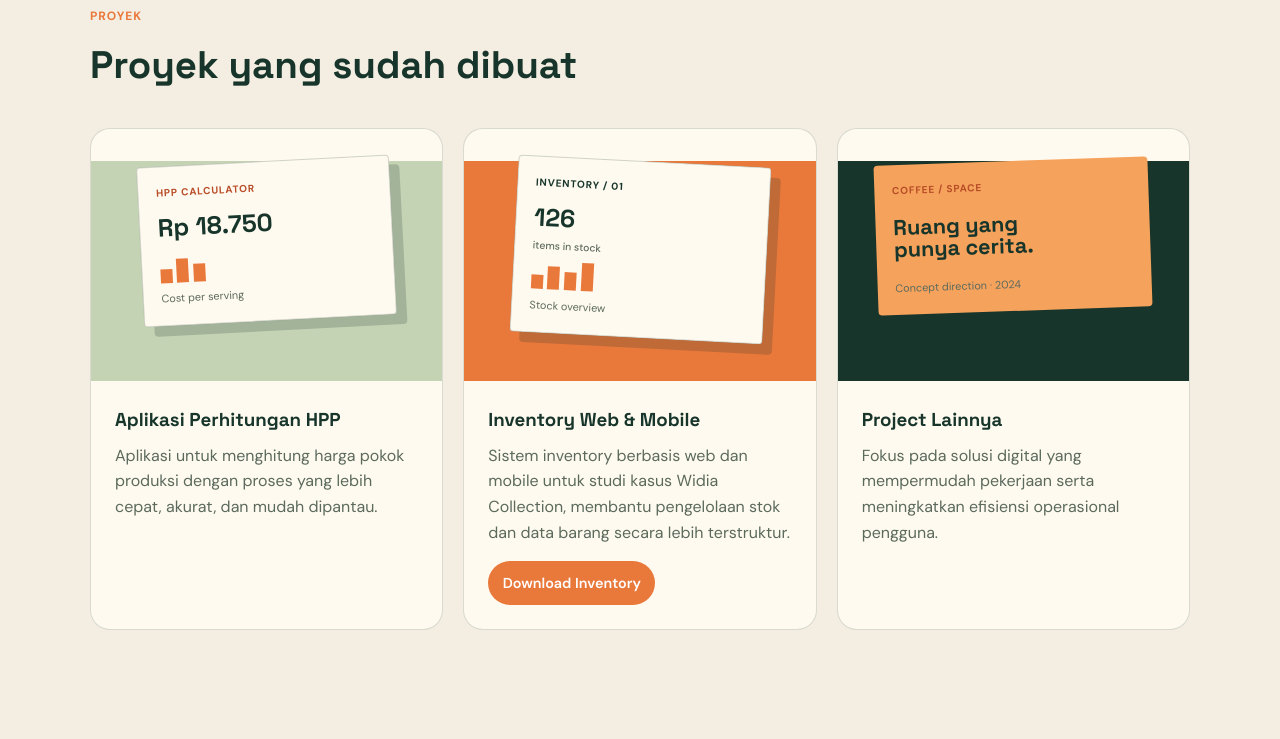
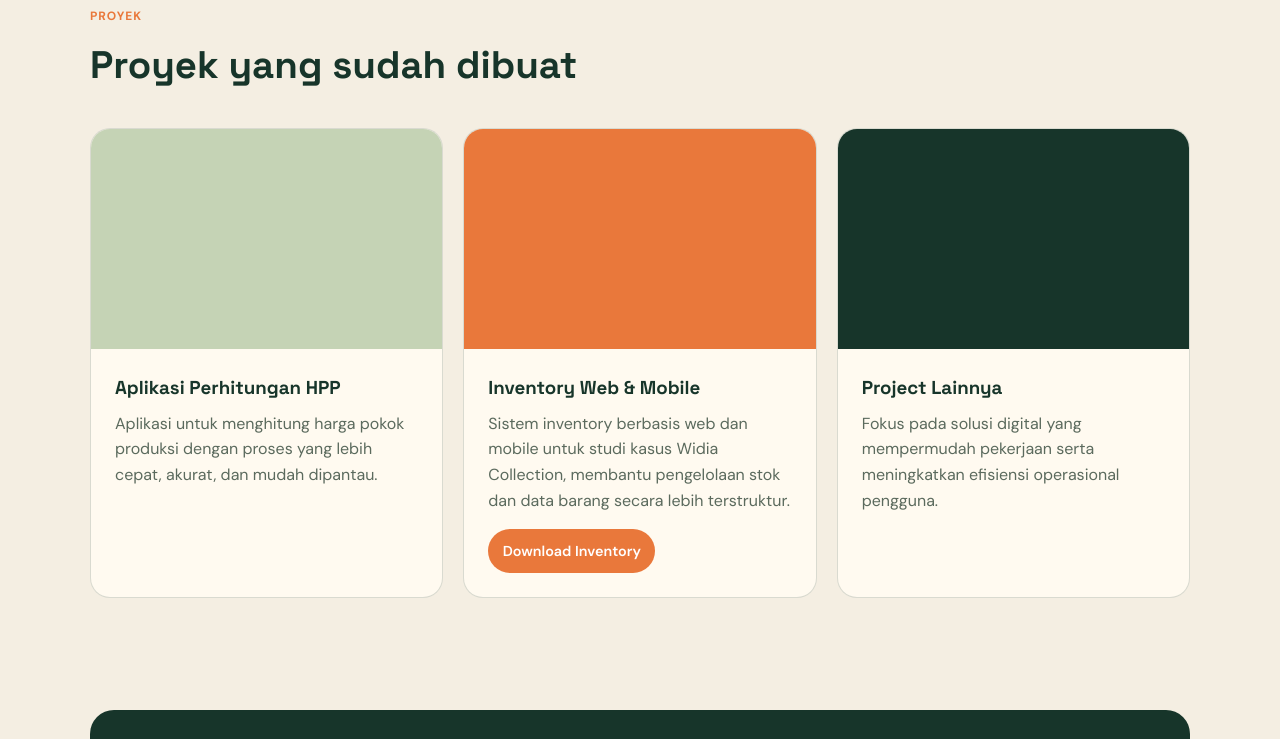
Before and after one commit to Mzaee/Portofolio, a plain HTML site: page index.html in a window 1280 px wide. Shown: the part 2060-2799 px from the top of the page. Drawn offline with Linux system fonts and the light colour scheme.

Commit message:
Remove temporary project previews

```diff
--- a/index.html
+++ b/index.html
@@ -118,14 +118,7 @@
 
           <div class="projects-grid">
             <article class="project-card">
-              <div class="project-thumb thumb-one" aria-label="Preview aplikasi kalkulator HPP">
-                <div class="mockup-window">
-                  <span class="mockup-label">HPP CALCULATOR</span>
-                  <strong>Rp 18.750</strong>
-                  <div class="mockup-bars"><i></i><i></i><i></i></div>
-                  <small>Cost per serving</small>
-                </div>
-              </div>
+              <div class="project-thumb thumb-one"></div>
               <div class="project-body">
                 <h3>Aplikasi Perhitungan HPP</h3>
                 <p>
@@ -136,14 +129,7 @@
             </article>
 
             <article class="project-card">
-              <div class="project-thumb thumb-two" aria-label="Preview dashboard inventory">
-                <div class="mockup-window inventory-preview">
-                  <span class="mockup-label">INVENTORY / 01</span>
-                  <strong>126 <small>items in stock</small></strong>
-                  <div class="mockup-bars"><i></i><i></i><i></i><i></i></div>
-                  <small>Stock overview</small>
-                </div>
-              </div>
+              <div class="project-thumb thumb-two"></div>
               <div class="project-body">
                 <h3>Inventory Web & Mobile</h3>
                 <p>
@@ -155,13 +141,7 @@
             </article>
 
             <article class="project-card">
-              <div class="project-thumb thumb-three" aria-label="Preview konsep coffee shop">
-                <div class="shop-preview">
-                  <span>COFFEE / SPACE</span>
-                  <strong>Ruang yang<br />punya cerita.</strong>
-                  <small>Concept direction · 2024</small>
-                </div>
-              </div>
+              <div class="project-thumb thumb-three"></div>
               <div class="project-body">
                 <h3>Project Lainnya</h3>
                 <p>
--- a/styles.css
+++ b/styles.css
@@ -253,95 +253,6 @@ a {
   background: #17352a;
 }
 
-.mockup-window {
-  width: 72%;
-  min-height: 150px;
-  margin: 2rem auto 0;
-  padding: 1.1rem;
-  display: flex;
-  flex-direction: column;
-  gap: 0.45rem;
-  background: #fffaf0;
-  color: var(--deep);
-  border: 1px solid rgba(23, 53, 42, 0.2);
-  border-radius: 4px;
-  box-shadow: 10px 10px 0 rgba(23, 53, 42, 0.2);
-  transform: rotate(-3deg);
-}
-
-.mockup-label,
-.shop-preview span {
-  color: var(--primary-dark);
-  font-size: 0.63rem;
-  font-weight: 700;
-  letter-spacing: 0.08em;
-}
-
-.mockup-window strong {
-  font-family: "Space Grotesk", sans-serif;
-  font-size: 1.55rem;
-}
-
-.mockup-window strong small {
-  display: block;
-  color: var(--muted);
-  font-family: "DM Sans", sans-serif;
-  font-size: 0.65rem;
-  font-weight: 500;
-}
-
-.mockup-window > small,
-.shop-preview small {
-  color: var(--muted);
-  font-size: 0.68rem;
-}
-
-.mockup-bars {
-  display: flex;
-  align-items: end;
-  gap: 0.3rem;
-  height: 28px;
-}
-
-.mockup-bars i {
-  display: block;
-  width: 12px;
-  height: 50%;
-  background: var(--primary);
-}
-
-.mockup-bars i:nth-child(2) { height: 85%; }
-.mockup-bars i:nth-child(3) { height: 65%; }
-.mockup-bars i:nth-child(4) { height: 100%; }
-
-.inventory-preview {
-  transform: rotate(3deg);
-}
-
-.inventory-preview .mockup-label {
-  color: var(--deep);
-}
-
-.shop-preview {
-  width: 78%;
-  min-height: 150px;
-  margin: 2rem auto 0;
-  padding: 1.1rem;
-  display: flex;
-  flex-direction: column;
-  justify-content: space-between;
-  background: #f5a25d;
-  color: var(--deep);
-  border-radius: 4px;
-  transform: rotate(-2deg);
-}
-
-.shop-preview strong {
-  font-family: "Space Grotesk", sans-serif;
-  font-size: 1.35rem;
-  line-height: 1.05;
-}
-
 .project-body {
   padding: 1.5rem;
 }
```
